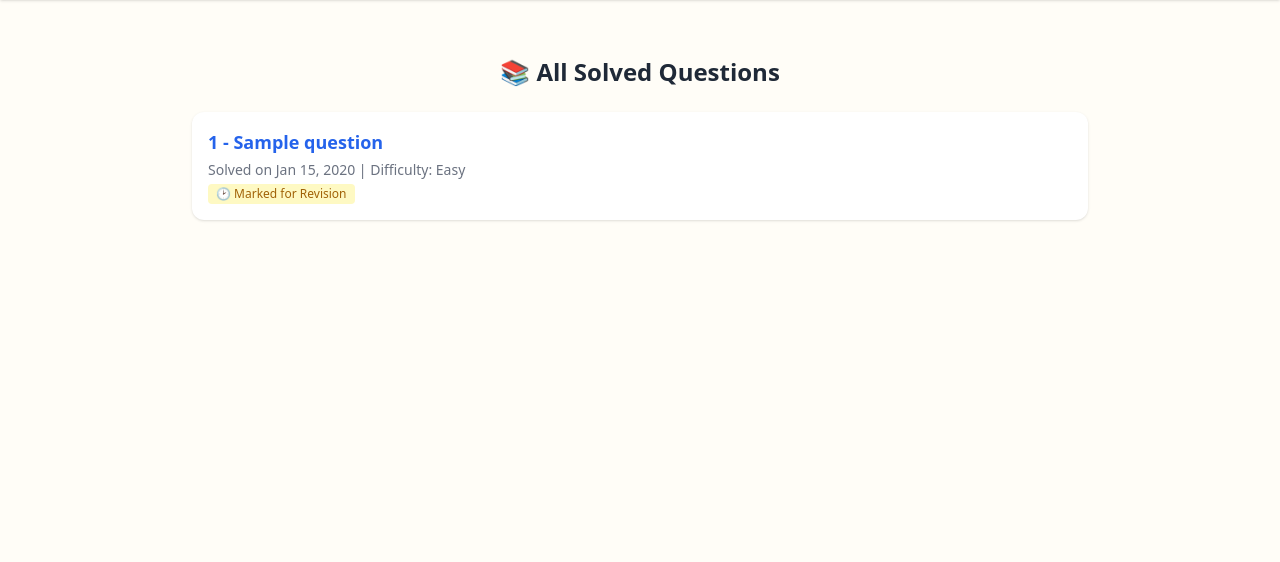
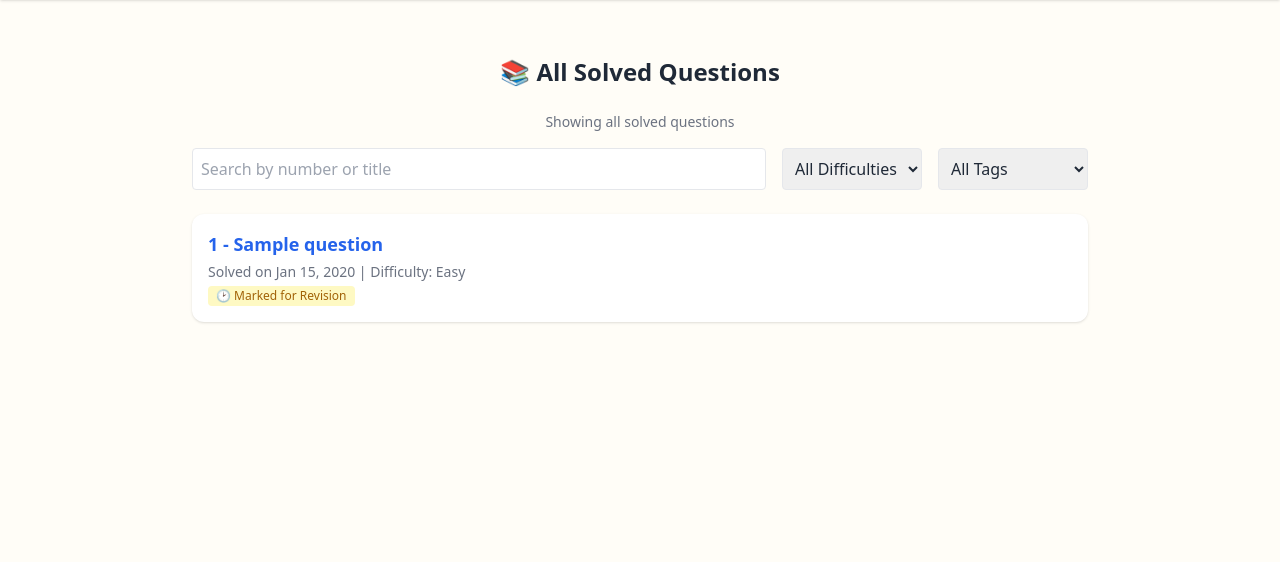
Before and after one commit to mohdsaabir/LeetJournal, a Django app: template journal/templates/all_solved.html in a window 1280 px wide. Shown: the part 64-626 px from the top of the page. Run offline with Django 5.2, Linux system fonts and the light colour scheme; the template is opened without the code that fills it: values that come from a table or form of the project are taken from there, others are empty; tables that the repository leaves empty hold one stand-in row (values such as "Sample post"); some libraries are stand-ins or nearby versions.

Commit message:
Filter option added

```diff
--- a/journal/templates/all_solved.html
+++ b/journal/templates/all_solved.html
@@ -2,9 +2,36 @@
 {% block content %}
 <div class="max-w-4xl mx-auto mt-6">
     <h2 class="text-2xl font-bold text-center mb-6">📚 All Solved Questions</h2>
+    {% if filters_applied %}
+    <p class="text-center text-sm text-gray-600 mb-4">Showing filtered results</p>
+    {% else %}
+    <p class="text-center text-sm text-gray-500 mb-4">Showing all solved questions</p>
+    {% endif %}
 
+    <!-- Filter and Search Form -->
+    <div class="flex flex-wrap gap-4 items-center mb-6 justify-center">
+        <input type="text" name="q" id="live-search-bar" placeholder="Search by number or title"
+            class="border rounded p-2 flex-grow min-w-[180px]" value="{{ request.GET.q|default:'' }}"
+            autocomplete="off">
+
+        <select name="difficulty" id="difficulty-filter" class="border rounded p-2 min-w-[120px]">
+            <option value="">All Difficulties</option>
+            <option value="Easy" {% if request.GET.difficulty|default_if_none:'' == "Easy" %}selected{% endif %}>Easy</option>
+            <option value="Medium" {% if request.GET.difficulty|default_if_none:'' == "Medium" %}selected{% endif %}>Medium</option>
+            <option value="Hard" {% if request.GET.difficulty|default_if_none:'' == "Hard" %}selected{% endif %}>Hard</option>
+        </select>
+
+        <select name="tags" id="tag-filter" class="border rounded p-2 min-w-[150px]">
+            <option value="">All Tags</option>
+            {% for tag in all_tags %}
+            <option value="{{ tag.id }}" {% if tag.id in filter_tags %}selected{% endif %}>{{ tag.name }}</option>
+            {% endfor %}
+        </select>
+    </div>
+
+    <!-- Solved Questions Listing -->
     {% if solved_problems %}
-        <ul class="space-y-4">
+    <ul class="space-y-4" id="solved-list">
         {% for q in solved_problems %}
         <li class="bg-white p-4 rounded-xl shadow hover:shadow-md transition">
             <a href="{% url 'question_detail' q.id %}" class="text-blue-600 font-semibold text-lg hover:underline">
@@ -25,4 +52,47 @@
     <p class="text-center text-gray-500">You haven’t solved any problems yet.</p>
     {% endif %}
 </div>
+<script>
+document.addEventListener("DOMContentLoaded", function () {
+    const searchBar = document.getElementById("live-search-bar");
+    const solvedList = document.getElementById("solved-list");
+    const difficultyFilter = document.getElementById("difficulty-filter");
+    const tagFilter = document.getElementById("tag-filter");
+
+    function fetchFiltered() {
+        const q = searchBar.value.trim();
+        const difficulty = difficultyFilter.value;
+        const tag = tagFilter.value;
+        const params = new URLSearchParams({
+            q: q,
+            difficulty: difficulty,
+            tags: tag,
+            ajax: 1
+        });
+        fetch(`/solved/?${params.toString()}`)
+            .then(res => res.text())
+            .then(html => {
+                solvedList.innerHTML = html;
+            });
+    }
+
+    // Live search
+    let timeout = null;
+    searchBar.addEventListener("input", function () {
+        clearTimeout(timeout);
+        timeout = setTimeout(fetchFiltered, 300);
+    });
+
+    // Live filter for difficulty and tag
+    difficultyFilter.addEventListener("change", fetchFiltered);
+    tagFilter.addEventListener("change", fetchFiltered);
+
+    // Prevent form submission on Enter key in search bar
+    searchBar.addEventListener('keydown', function(event) {
+        if (event.key === 'Enter') {
+            event.preventDefault(); // Prevent form submission
+        }
+    });
+});
+</script>
 {% endblock %}
```
Also changed, not shown: journal/templates/solved_list.html (added, +17 -0 lines), journal/views.py (+30 -6 lines). Lines whose indentation alone changed are shown as unchanged.
